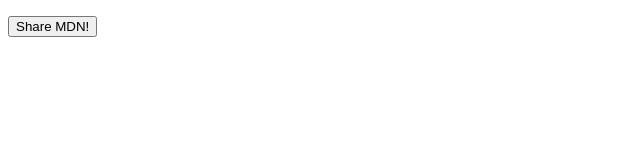
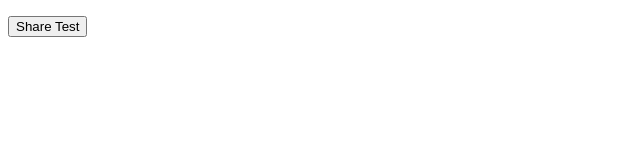
Before and after one commit to mridulk/NativeShare, a plain HTML site: page index.html in a window 1280 px wide. Shown: the full height of the page, 0-640 px from the left. Drawn offline with Linux system fonts and the light colour scheme.

Commit message:
fix:share issue

```diff
--- a/index.html
+++ b/index.html
@@ -7,7 +7,7 @@
     <title>Document</title>
   </head>
   <body>
-    <p><button>Share MDN!</button></p>
+    <p><button>Share Test</button></p>
     <p class="result"></p>
     <script>
       const btn = document.querySelector("button");
```
